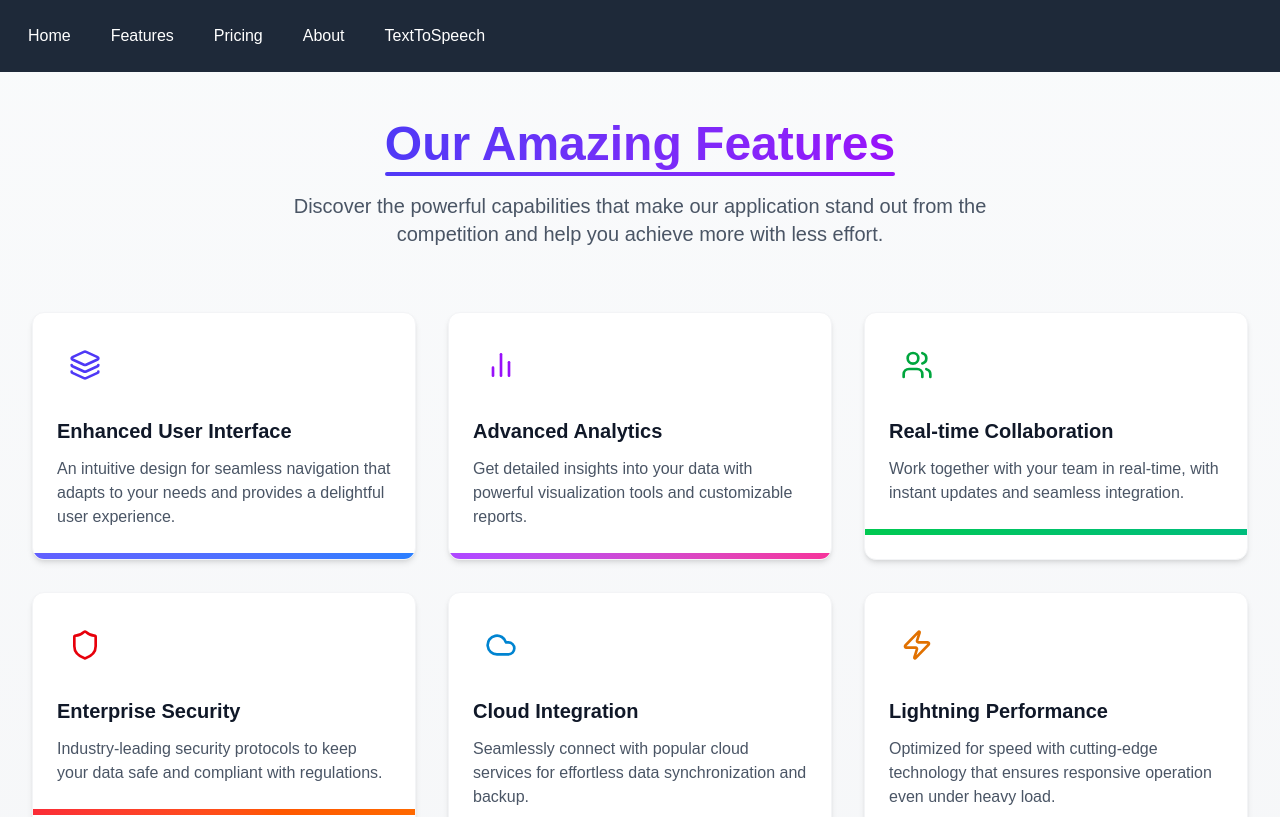
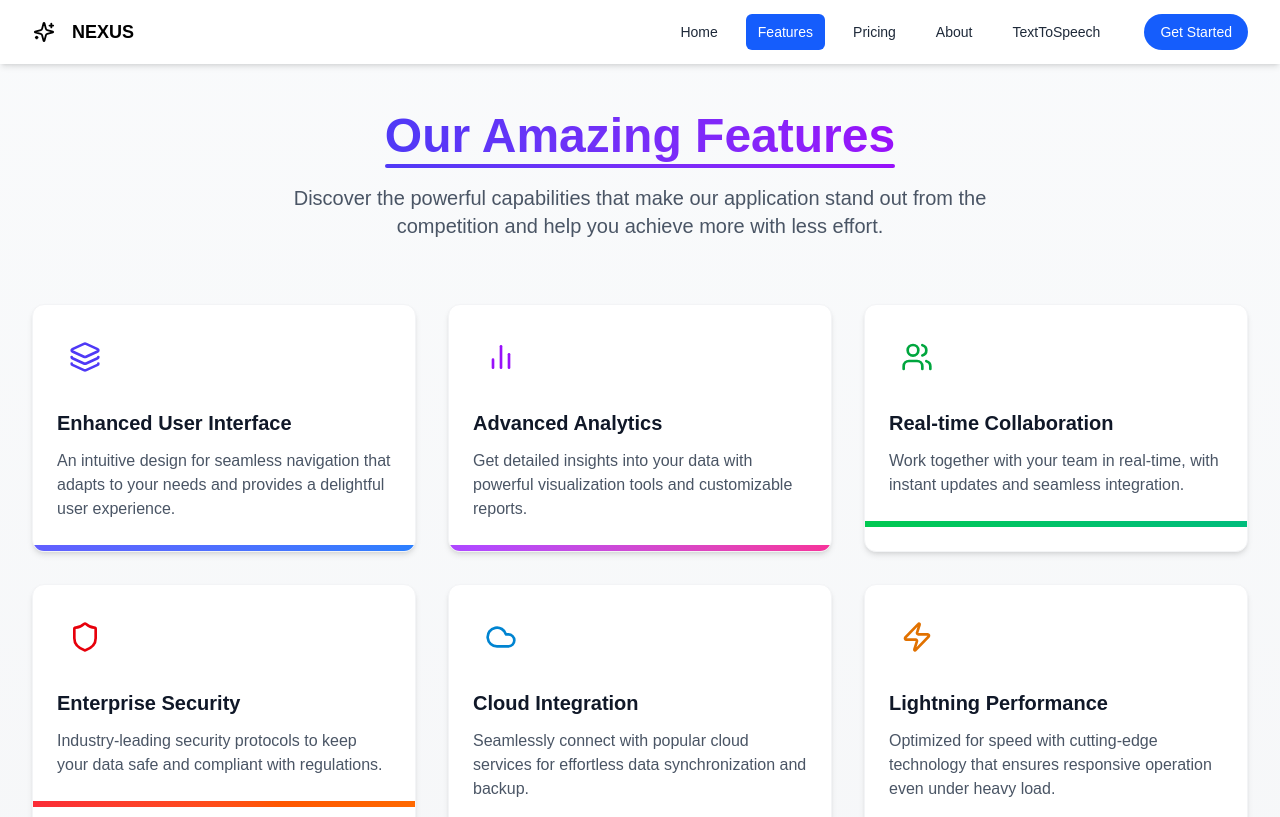
Before and after one commit to ritikk978/sayitnow, a Next.js app: page /feature in a window 1280 px wide. Shown: the top 817 px of the page. Built offline with nearby package versions, Linux system fonts and the light colour scheme.

Commit message:
improved some designs and fixed some errors

```diff
--- a/component/navbar.tsx
+++ b/component/navbar.tsx
@@ -1,18 +1,35 @@
-import React, { Dispatch, SetStateAction } from 'react';
+import React, { Dispatch, SetStateAction, useState, useEffect } from 'react';
 import { useRouter } from 'next/router';
 import { Url } from 'next/dist/shared/lib/router/router';
-
+import Link from 'next/link';
+import { Sparkles } from 'lucide-react';
 
 interface NavbarProps {
   scrolled: boolean;
   showMenu: boolean;
   setShowMenu: Dispatch<SetStateAction<boolean>>;
-  // Add any other props your Navbar might need
 }
 
+const NavBar: React.FC<NavbarProps> = ({ scrolled, showMenu, setShowMenu }) => {
+  const router = useRouter();
+  const [windowWidth, setWindowWidth] = useState<number>(0);
 
-const NavBar : React.FC<NavbarProps>   = () => {
-  const router = useRouter();
+  // Track window width for responsive design
+  useEffect(() => {
+    if (typeof window !== 'undefined') {
+      setWindowWidth(window.innerWidth);
+
+      const handleResize = () => {
+        setWindowWidth(window.innerWidth);
+        if (window.innerWidth > 768) {
+          setShowMenu(false);
+        }
+      };
+
+      window.addEventListener('resize', handleResize);
+      return () => window.removeEventListener('resize', handleResize);
+    }
+  }, [setShowMenu]);
 
   const navItems = [
     { name: 'Home', path: '/' },
@@ -24,21 +41,146 @@ const NavBar : React.FC<NavbarProps>   = () => {
 
   const handleNavigation = (path: Url) => {
     router.push(path);
+    if (windowWidth <= 768) {
+      setShowMenu(false);
+    }
+  };
+
+  const toggleMenu = () => {
+    setShowMenu(!showMenu);
   };
 
   return (
-    <nav className="bg-gray-800 p-4">
-      <div className="flex space-x-4">
+    <nav
+      className={`fixed top-0 left-0 w-full z-50 transition-all duration-300 ${
+        scrolled || router.pathname !== '/'
+          ? 'bg-white shadow-md text-gray-800'
+          : 'bg-opacity-70 bg-transparent text-white'
+      }`}
+    >
+      <div className="max-w-7xl mx-auto px-4 sm:px-6 lg:px-8">
+        <div className="flex items-center justify-between h-16">
+          {/* Logo and brand */}
+          <div className="flex-shrink-0 flex items-center">
+            <div className={`h-8 w-8 rounded-full flex items-center justify-center mr-2`}>
+              <Sparkles className={`${scrolled || router.pathname !== '/' ? 'text-black' : 'text-white'} mr-2`} size={22} />
+            </div>
+            <span className={`font-bold text-lg ${scrolled || router.pathname !== '/' ? 'text-black' : 'text-white'}`}>
+              NEXUS
+            </span>
+          </div>
+
+          {/* Desktop menu */}
+          <div className="hidden md:flex items-center space-x-4">
             {navItems.map((item) => (
+              <Link
+                key={item.name}
+                href={item.path}
+                className={`px-3 py-2 rounded-md text-sm font-medium transition-colors duration-200 ${
+                  router.pathname === item.path
+                    ? scrolled || router.pathname !== '/'
+                      ? 'bg-blue-600 text-white'
+                      : 'bg-white bg-opacity-20 text-black'
+                    : scrolled || router.pathname !== '/'
+                      ? 'text-gray-800 hover:bg-gray-100'
+                      : 'text-white hover:bg-white hover:bg-opacity-10'
+                }`}
+              >
+                {item.name}
+              </Link>
+            ))}
+
             <button
+              className={`ml-4 px-4 py-2 rounded-full font-medium text-sm transition-colors duration-200 ${
+                scrolled || router.pathname !== '/'
+                  ? 'bg-blue-600 text-white hover:bg-blue-700'
+                  : 'bg-white text-blue-600 hover:bg-gray-100'
+              }`}
+              onClick={() => handleNavigation('/signup')}
+            >
+              Get Started
+            </button>
+          </div>
+
+          {/* Mobile menu button */}
+          <div className="md:hidden">
+            <button
+              onClick={toggleMenu}
+              className="inline-flex items-center justify-center p-2 rounded-md hover:bg-opacity-20 hover:bg-gray-700 focus:outline-none"
+            >
+              <span className="sr-only">Open main menu</span>
+              {showMenu ? (
+                <svg
+                  className="block h-6 w-6"
+                  xmlns="http://www.w3.org/2000/svg"
+                  fill="none"
+                  viewBox="0 0 24 24"
+                  stroke="currentColor"
+                  aria-hidden="true"
+                >
+                  <path
+                    strokeLinecap="round"
+                    strokeLinejoin="round"
+                    strokeWidth="2"
+                    d="M6 18L18 6M6 6l12 12"
+                  />
+                </svg>
+              ) : (
+                <svg
+                  className="block h-6 w-6"
+                  xmlns="http://www.w3.org/2000/svg"
+                  fill="none"
+                  viewBox="0 0 24 24"
+                  stroke="currentColor"
+                  aria-hidden="true"
+                >
+                  <path
+                    strokeLinecap="round"
+                    strokeLinejoin="round"
+                    strokeWidth="2"
+                    d="M4 6h16M4 12h16M4 18h16"
+                  />
+                </svg>
+              )}
+            </button>
+          </div>
+        </div>
+      </div>
+
+      {/* Mobile menu, show/hide based on menu state */}
+      {showMenu && (
+        <div className="md:hidden">
+          <div className={`px-2 pt-2 pb-3 space-y-1 sm:px-3 ${scrolled || router.pathname !== '/' ? 'bg-white' : 'bg-gray-800'}`}>
+            {navItems.map((item) => (
+              <a
                 key={item.name}
                 onClick={() => handleNavigation(item.path)}
-            className="text-white hover:bg-gray-700 px-3 py-2 rounded-md"
+                className={`block px-3 py-2 rounded-md text-base font-medium cursor-pointer ${
+                  router.pathname === item.path
+                    ? scrolled || router.pathname !== '/'
+                      ? 'bg-blue-600 text-white'
+                      : 'bg-gray-900 text-white'
+                    : scrolled || router.pathname !== '/'
+                      ? 'text-gray-800 hover:bg-gray-100'
+                      : 'text-gray-300 hover:bg-gray-700 hover:text-white'
+                }`}
               >
                 {item.name}
+              </a>
+            ))}
+            <button
+              className={`w-full mt-4 px-4 py-2 rounded-full font-medium text-sm ${
+                scrolled || router.pathname !== '/'
+                  ? 'bg-blue-600 text-white hover:bg-blue-700'
+                  : 'bg-white text-blue-600 hover:bg-gray-100'
+              }`}
+              onClick={() => handleNavigation('/signup')}
+            >
+              Get Started
             </button>
-        ))}
           </div>
+        </div>
+      )}
     </nav>
   );
 };
--- a/pages/about/index.tsx
+++ b/pages/about/index.tsx
@@ -1,5 +1,5 @@
 // component/aboutContent.jsx
-import React from 'react';
+import React, { useState } from 'react';
 import { motion } from 'framer-motion';
 import {
   Heart,
@@ -18,6 +18,9 @@ import NavBar from '@/component/navbar';
 import Navbar from '@/component/navbar';
 
 const AboutContent = () => {
+
+    const [showMenu, setShowMenu] = useState(false);
+
   // Animation variants
   const containerVariants = {
     hidden: { opacity: 0 },
@@ -116,11 +119,10 @@ const AboutContent = () => {
 
   return (
     <>
-      <Navbar scrolled={false} showMenu={false} setShowMenu={function (value: React.SetStateAction<boolean>): void {
-        throw new Error('Function not implemented.');
-      } } />
+                <NavBar scrolled={false} showMenu={showMenu} setShowMenu={setShowMenu} />
+
       <motion.div
-      className="w-full bg-white py-16 px-4"
+      className="w-full bg-white mt-16 py-16 px-4"
       variants={containerVariants}
       initial="hidden"
       animate="visible"
--- a/pages/converter/index.tsx
+++ b/pages/converter/index.tsx
@@ -19,6 +19,7 @@ import {
 } from 'lucide-react';
 import { motion, AnimatePresence } from 'framer-motion';
 import Navbar from '../../component/navbar';
+import NavBar from '../../component/navbar';
 // import { GiMicrophone } from "react-icons/gi"; // Unused
 
 // Define types for voice and language data
@@ -47,6 +48,9 @@ const Converter: React.FC = () => {
   const [isConversionSuccess, setIsConversionSuccess] = useState<boolean>(false);
   const audioRef = useRef<HTMLAudioElement | null>(null);
   const textareaRef = useRef<HTMLTextAreaElement | null>(null);
+  const [showMenu, setShowMenu] = useState(false);
+  const [showDetailedError, setShowDetaildError] = useState(false);
+
 
   // Fetch available voices on component mount
   useEffect(() => {
@@ -66,7 +70,7 @@ const Converter: React.FC = () => {
              // WARNING: Exposing Project ID in frontend is not ideal
              'X-Goog-User-Project': 'silken-obelisk-454907-v9', // <-- Replace or remove if using backend
              // WARNING: EXTREMELY INSECURE - Never put Bearer tokens in frontend code
-             'Authorization': `Bearer YOUR_API_KEY_OR_TOKEN`, // <-- Replace with placeholder/remove
+             'Authorization': `Bearer ya29.a0AeXRPp6ebCI7tEmDUyHwTZ1wDuoY5ayzi0HjFInLBufT6Gd_bqDbMYrB-_VGLK5HU33JvE_WRsuggcUJYHaIEddVFt2nQf7NeMG61LqtA86yN_r8P7Vy24ANtQo060nKUw1Xv4W65ztWh_eUOEy_lYHnVOSCVeKahtbHPRATi8G4wwDeyuvwZIxJxmI_WbJbKVKikvgo_ufMtFbVZq0fCgLhni9ssSuaOiK1JdmQdgTb_3U88x5xqw_aM0-vLyEeE8VHk2rWBlqkLKyeHml931XXoFtwT4l0QCZHS0QfK_IqT0ntfhB9FQk68D-yepY17trzEUxp2PdbdbHIuNHyeJmHQJ9JVocxq-svmupBvJcni9JP9Z2UnQTZRsbneQiQX3wCRCHtYtR_YIpkR7R6xcvJBLd1XXi2mOIaaCgYKAbQSAQ4SFQHGX2MiTn-SXFBCpHJgu2qANwvGvg0427`, // <-- Replace with placeholder/remove
              'Content-Type': 'application/json'
           }
         });
@@ -205,7 +209,7 @@ const Converter: React.FC = () => {
           // WARNING: Exposing Project ID in frontend is not ideal
           'X-Goog-User-Project': 'silken-obelisk-454907-v9', // <-- Replace or remove if using backend
           // WARNING: EXTREMELY INSECURE - Never put Bearer tokens in frontend code
-          'Authorization': `Bearer YOUR_API_KEY_OR_TOKEN`, // <-- Replace with placeholder/remove
+          'Authorization': `Bearer ya29.a0AeXRPp6ebCI7tEmDUyHwTZ1wDuoY5ayzi0HjFInLBufT6Gd_bqDbMYrB-_VGLK5HU33JvE_WRsuggcUJYHaIEddVFt2nQf7NeMG61LqtA86yN_r8P7Vy24ANtQo060nKUw1Xv4W65ztWh_eUOEy_lYHnVOSCVeKahtbHPRATi8G4wwDeyuvwZIxJxmI_WbJbKVKikvgo_ufMtFbVZq0fCgLhni9ssSuaOiK1JdmQdgTb_3U88x5xqw_aM0-vLyEeE8VHk2rWBlqkLKyeHml931XXoFtwT4l0QCZHS0QfK_IqT0ntfhB9FQk68D-yepY17trzEUxp2PdbdbHIuNHyeJmHQJ9JVocxq-svmupBvJcni9JP9Z2UnQTZRsbneQiQX3wCRCHtYtR_YIpkR7R6xcvJBLd1XXi2mOIaaCgYKAbQSAQ4SFQHGX2MiTn-SXFBCpHJgu2qANwvGvg0427`, // <-- Replace with placeholder/remove
           'Content-Type': 'application/json'
         },
         body: JSON.stringify(requestBody)
@@ -316,12 +320,17 @@ const Converter: React.FC = () => {
     voice.languageCodes.includes(selectedLanguage)
   );
 
+  const handleShowDetailedError = () => {
+    setShowDetaildError(!showDetailedError);
+
+  };
+
   return (
     <>
-      <Navbar scrolled={false} showMenu={false} setShowMenu={function (value: React.SetStateAction<boolean>): void {
-        throw new Error('Function not implemented.');
-      } } />
-      <div className="min-h-screen bg-gradient-to-br from-indigo-50 via-purple-50 to-blue-50 py-12 px-4">
+
+      <NavBar scrolled={false} showMenu={showMenu} setShowMenu={setShowMenu} />
+
+      <div className="min-h-screen bg-gradient-to-br mt-16 from-indigo-50 via-purple-50 to-blue-50 py-12 px-4">
         <motion.div
           className="max-w-2xl mx-auto" // Increased max-width slightly
           initial={{ opacity: 0, y: 20 }}
@@ -343,7 +352,7 @@ const Converter: React.FC = () => {
                   whileHover={{ scale: 1.1, rotate: 5 }}
                   whileTap={{ scale: 0.95 }}
                 >
-                  <AudioWaveform className="text-white w-8 h-8" /> {/* White icon */}
+                  <AudioWaveform className="text-indigo-800 w-8 h-8" /> {/* White icon */}
                 </motion.div>
                 <motion.h1
                   className="text-3xl font-bold text-white"
@@ -393,7 +402,28 @@ const Converter: React.FC = () => {
                     transition={{ duration: 0.3 }}
                   >
                     <AlertTriangle className="w-5 h-5 text-red-600 flex-shrink-0 mt-0.5" />
-                    <p className="flex-grow">{error}</p>
+                    <div className="flex flex-col">
+      {showDetailedError ? (
+        <>
+          <p className="flex-grow">Something wrong with the Authorization</p>
+          <p
+            onClick={handleShowDetailedError}
+            className="text-blue-500 cursor-pointer">
+            Hide Details
+          </p>
+        </>
+      ) : (
+        <>
+          <p className="flex-grow">{error}</p>
+          <p
+            onClick={handleShowDetailedError}
+            className="text-blue-500 cursor-pointer">
+            Show Details
+          </p>
+        </>
+      )}
+    </div>
+
                     <motion.button
                       className="ml-auto text-red-600 hover:text-red-800 flex-shrink-0"
                       whileHover={{ scale: 1.1 }}
--- a/pages/feature/index.tsx
+++ b/pages/feature/index.tsx
@@ -1,5 +1,5 @@
 // component/features.jsx
-import React from 'react';
+import React, { useState } from 'react';
 import { motion } from 'framer-motion';
 import {
   Layers,
@@ -12,8 +12,12 @@ import {
   Globe
 } from 'lucide-react';
 import Navbar from '@/component/navbar';
+import NavBar from '@/component/navbar';
 
 const FeaturesContent = () => {
+
+  const [showMenu, setShowMenu] = useState(false);
+
   // Animation variants
   const containerVariants = {
     hidden: { opacity: 0 },
@@ -115,11 +119,10 @@ const FeaturesContent = () => {
 
   return (
     <>
-    <Navbar scrolled={false} showMenu={false} setShowMenu={function (value: React.SetStateAction<boolean>): void {
-        throw new Error('Function not implemented.');
-      } }/>
+      <NavBar scrolled={false} showMenu={showMenu} setShowMenu={setShowMenu} />
+
     <motion.div
-      className="min-h-screen bg-gradient-to-b from-gray-50 to-gray-100 py-12 px-4 sm:px-6 lg:px-8"
+      className="min-h-screen mt-16 bg-gradient-to-b from-gray-50 to-gray-100 py-12 px-4 sm:px-6 lg:px-8"
       variants={containerVariants}
       initial="hidden"
       animate="visible"
--- a/pages/pricing/index.tsx
+++ b/pages/pricing/index.tsx
@@ -3,10 +3,12 @@ import React, { useState } from 'react';
 import { motion } from 'framer-motion';
 import { Check, X, Star, CreditCard, Users, Zap, Shield, Headphones, ArrowRight } from 'lucide-react';
 import Navbar from '@/component/navbar';
+import NavBar from '@/component/navbar';
 
 const PricingContent = () => {
   const [billingCycle, setBillingCycle] = useState('monthly');
   const [hoveredPlan, setHoveredPlan] = useState<string | null>(null);
+  const [showMenu, setShowMenu] = useState(false);
 
   // Animation variants
   const containerVariants = {
@@ -171,11 +173,10 @@ const PricingContent = () => {
 
   return (
     <>
-    <Navbar scrolled={false} showMenu={false} setShowMenu={function (value: React.SetStateAction<boolean>): void {
-        throw new Error('Function not implemented.');
-      } }/>
+          <NavBar scrolled={false} showMenu={showMenu} setShowMenu={setShowMenu} />
+
     <motion.div
-      className="w-full bg-gray-50 py-16 px-4"
+      className="w-full bg-gray-50 mt-16 py-16 px-4"
       variants={containerVariants}
       initial="hidden"
       animate="visible"
```
Lines whose indentation alone changed are shown as unchanged.
